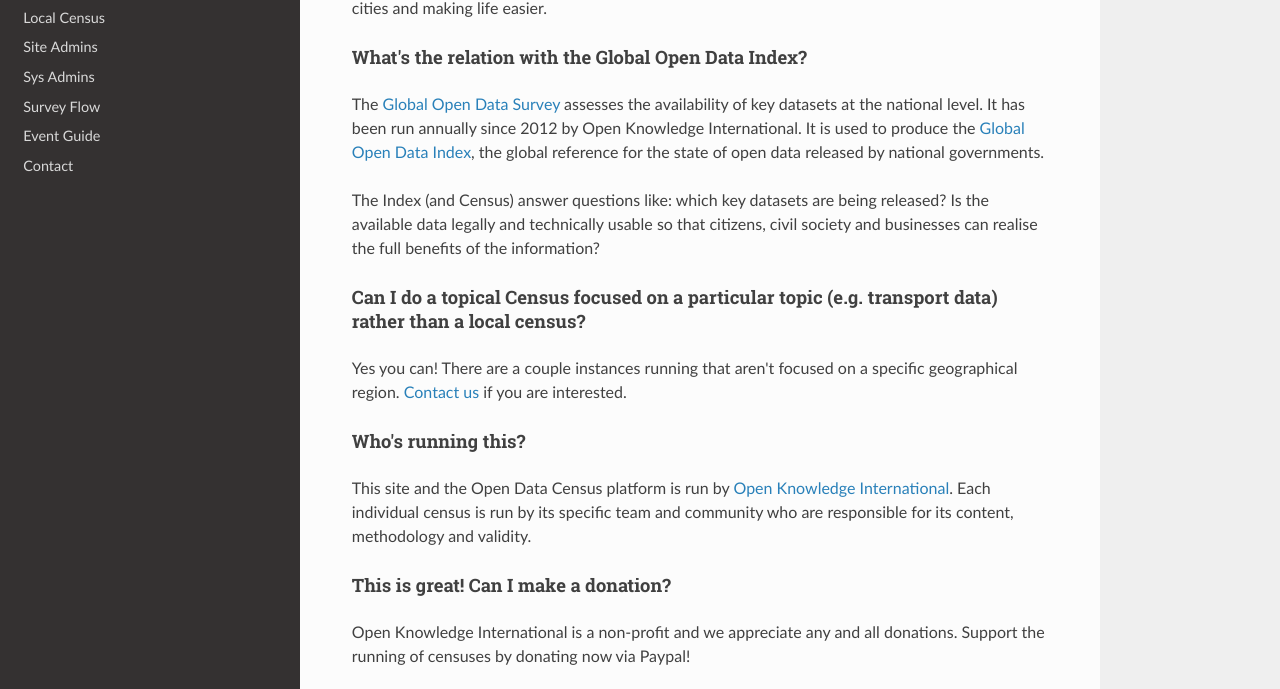
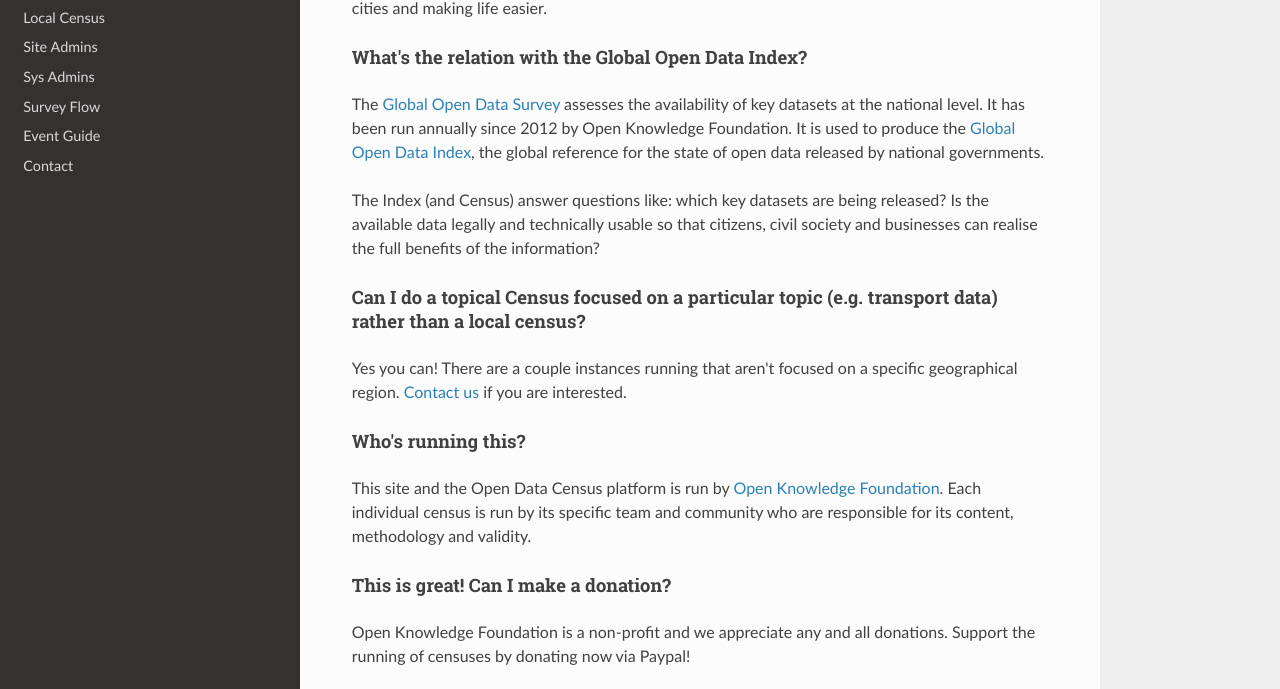
Before and after one commit to okfn/opendatasurvey, an MkDocs documentation site: the page built from docs/index.md, in a window 1280 px wide and 1400 px high, scrolled down 4714 px, cut to the strip 163-852 px from the top of the window. Built offline with MkDocs 1.6.1, drawn with Linux system fonts in a browser that asks for light colours; nearby versions of some CDN libraries; old or Windows-style settings are respelled for this version of MkDocs; some of the changed text lies outside the part shown.

Commit message:
Changing OKI to OKF

```diff
--- a/docs/index.md
+++ b/docs/index.md
@@ -6,7 +6,7 @@
 
 This tool is used to power different projects that assess data from different sources:
 
-* The __Global Open Data Index (GODI)__. A global assessment of the status of government open data at a national level. This is run by Open Knowledge International and can be found [here](https://index.okfn.org/)
+* The __Global Open Data Index (GODI)__. A global assessment of the status of government open data at a national level. This is run by Open Knowledge Foundation and can be found [here](https://index.okfn.org/)
 * The __Open Data Census__, which is used to compare the progress made by different cities and local areas in releasing Open Data. The documentation found here describes how you can request and customize your own instance of the Census. You can also find the different instances of the Census that our Network and partners have used.
 * Topical data projects. Projects measuring data availability for specific topics or issues. These projects don't assess open data by per se but use the Open Data Survey interface. In some of these cases the survey is only a part of a bigger project or research.
 
@@ -73,7 +73,7 @@
 
 #### What's the relation with the Global Open Data Index?
 
-The [Global Open Data Survey][national-open-data-census] assesses the availability of key datasets at the national level. It has been run annually since 2012 by Open Knowledge International. It is used to produce the [Global Open Data Index][open-data-index], the global reference for the state of open data released by national governments.
+The [Global Open Data Survey][national-open-data-census] assesses the availability of key datasets at the national level. It has been run annually since 2012 by Open Knowledge Foundation. It is used to produce the [Global Open Data Index][open-data-index], the global reference for the state of open data released by national governments.
 
 The Index (and Census) answer questions like: which key datasets are being released? Is the available data legally and technically usable so that citizens, civil society and businesses can realise the full benefits of the information?
 
@@ -83,11 +83,11 @@
 
 #### Who's running this?
 
-This site and the Open Data Census platform is run by [Open Knowledge International][okf]. Each individual census is run by its specific team and community who are responsible for its content, methodology and validity.
+This site and the Open Data Census platform is run by [Open Knowledge Foundation][okf]. Each individual census is run by its specific team and community who are responsible for its content, methodology and validity.
 
 #### This is great! Can I make a donation?
 
-Open Knowledge International is a non-profit and we appreciate any and all donations. Support the running of censuses by donating now via Paypal!
+Open Knowledge Foundation is a non-profit and we appreciate any and all donations. Support the running of censuses by donating now via Paypal!
 
 <form action="https://www.paypal.com/cgi-bin/webscr" method="post">
 <input type="hidden" name="cmd" value="_s-xclick" />
```
